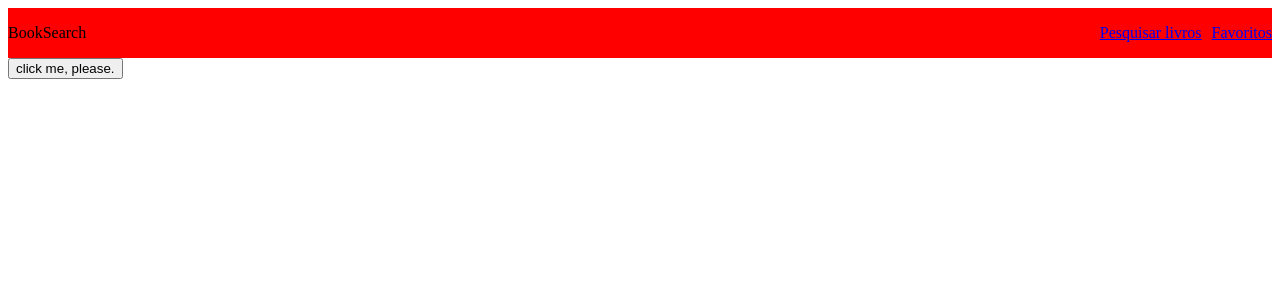
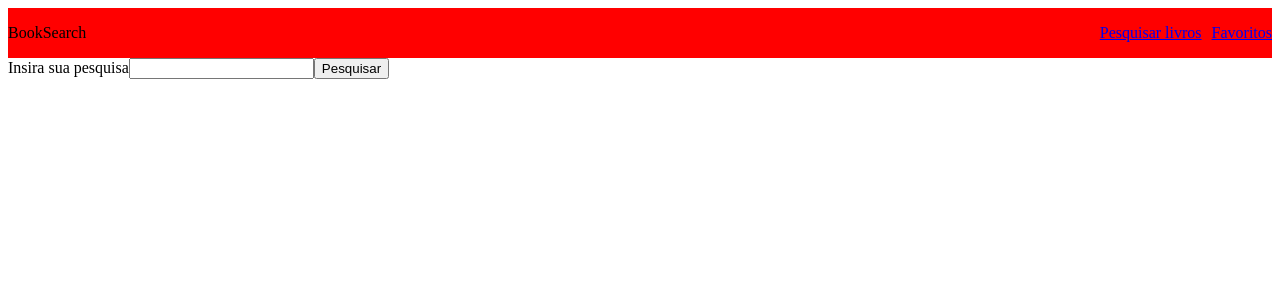
Before and after one commit to lucasqueiroz23/cocobambu-fullstack-challenge, an Angular app in the folder app/: page /search in a window 1280 px wide. Shown: the top 300 px of the page. Built offline with nearby package versions, Linux system fonts and the light colour scheme.

Commit message:
adds input tag for book searching

```diff
--- a/app/src/app/search/search-page/search-page.component.html
+++ b/app/src/app/search/search-page/search-page.component.html
@@ -1,3 +1,5 @@
 <main>
-    <button type="submit" (click)="buttonClicked()" >{{label}}</button>
+    <label for="userinput">Insira sua pesquisa</label>
+    <input type="text" id="userinput" name="userinput" [(ngModel)]="userInput">
+    <button type="submit" (click)="search()" >{{label}}</button>
 </main>
--- a/app/src/app/search/search-page/search-page.component.ts
+++ b/app/src/app/search/search-page/search-page.component.ts
@@ -1,22 +1,25 @@
 import { Component, inject } from '@angular/core';
 import { BookSearchService } from '../../services/book-search.service';
+import { FormsModule } from '@angular/forms';
 
 @Component({
   selector: 'app-search-page',
   standalone: true,
-  imports: [],
+  imports: [FormsModule],
   templateUrl: './search-page.component.html',
   styleUrl: './search-page.component.css'
 })
 export class SearchPageComponent {
   private bookSearchService = inject(BookSearchService);
+  userInput: string = '';
 
-  label: string = 'click me, please.';
+  label: string = 'Pesquisar';
   constructor() {}
 
-  buttonClicked() {
+  search() {
+    console.log(this.userInput)
     try {
-      this.bookSearchService.search('');
+      this.bookSearchService.search(this.userInput);
     } catch(error) {
       console.log(error);
     }
--- a/app/src/app/services/book-search.service.ts
+++ b/app/src/app/services/book-search.service.ts
@@ -12,7 +12,7 @@ export class BookSearchService {
 
   search(query: string): void {
     if(!query || query === '')
-      throw new Error('Nenhum título foi providenciado na busca.');
+      throw new Error('Nenhum título ou autor foi providenciado na busca.');
 
     this.http.get(this.apiUrl + `volumes?q=${query}`).subscribe((x)=> {
       console.log(x);
```
